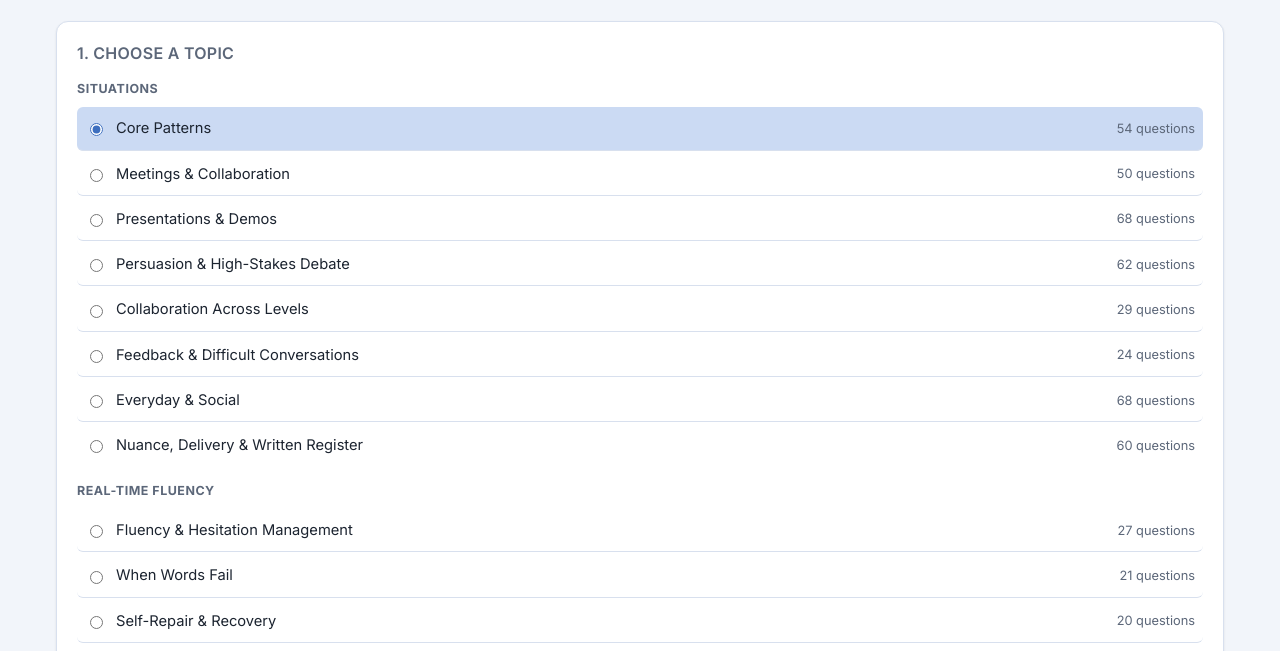
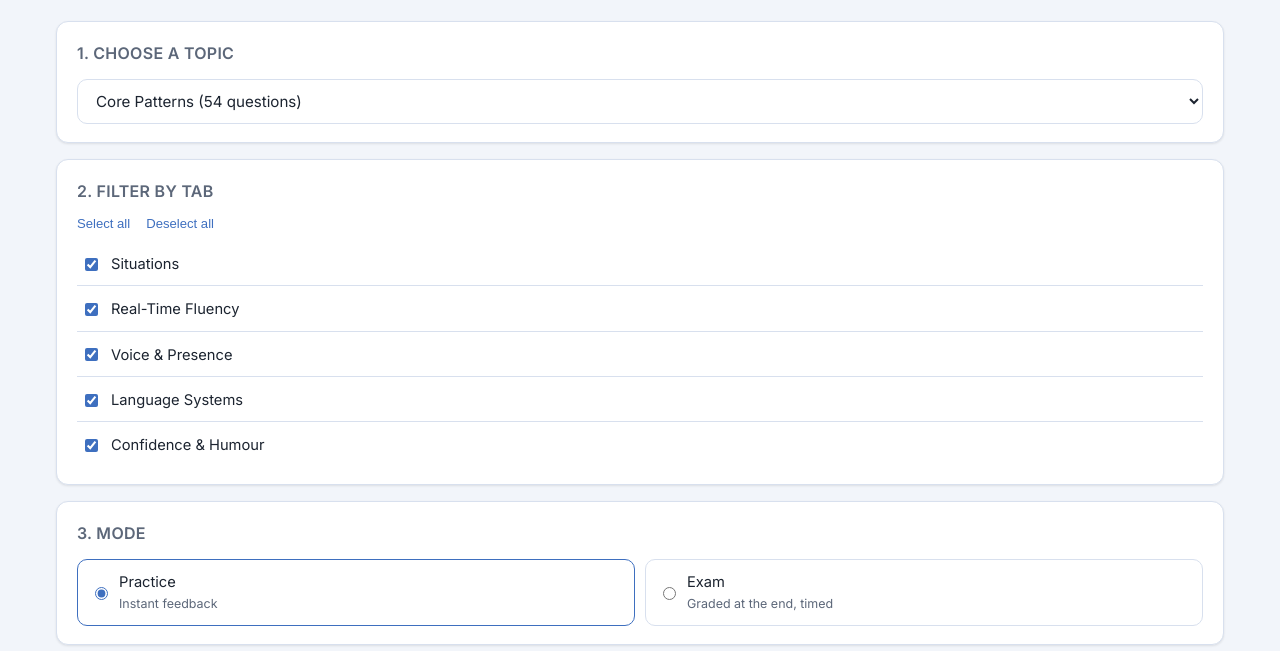
Before and after one commit to maytran8695/chunk-EN, a website: page index.html in a window 1280 px wide. Shown: the part 130-781 px from the top of the page. Drawn offline with Linux system fonts and the light colour scheme.

Commit message:
Switch topic picker to a dropdown, page was getting too tall
37 topics as a row list (even a compact one) pushed the home screen to
~2800px. Replaced with a single <select> with an <optgroup> per tier —
same tier grouping and question counts, one line instead of ~40 rows.

Co-Authored-By: Claude Sonnet 5 <noreply@anthropic.com>

```diff
--- a/app.js
+++ b/app.js
@@ -98,24 +98,21 @@
     // question counts, plus a "mix everything" option — same idea as CBAP's
     // Standard/Advanced/Expert/Mix radios, just generated instead of hard-coded
     // since Chunk Atlas has many more topics than CBAP has exam sets.
-    // Rendered as a compact row list (same look as the "Filter by tab"
-    // checklist below it), not a card grid — keeps a long topic list scannable.
-    const row = (value, label, count, checked) =>
-      `<label class="ka-row"><input type="radio" name="source" value="${value}" ${checked ? "checked" : ""}>` +
-      `<span class="ka-row-label">${escapeHtml(label)}</span>` +
-      `<span class="ka-row-count">${count} questions</span></label>`;
+    // Rendered as a single <select> with an <optgroup> per tier — with 37+
+    // topics a row list (even a compact one) makes the page too tall, a
+    // dropdown keeps step 1 to one line.
+    const option = (value, label, count, selected) =>
+      `<option value="${value}" ${selected ? "selected" : ""}>${escapeHtml(label)} (${count} questions)</option>`;
     const tiers = [...new Set(TOPICS.map(t => t.tier))];
     let html = "";
     for (const tier of tiers) {
       const tierTopics = TOPICS.filter(t => t.tier === tier);
-      html += `<div class="source-tier-label">${escapeHtml(tier)}</div>`;
-      html += `<div class="source-row-list">`;
-      html += tierTopics.map(t => row(t.id, t.label, DATA[t.id] ? DATA[t.id].questions.length : 0, t.id === "core")).join("");
-      html += `</div>`;
+      html += `<optgroup label="${escapeHtml(tier)}">`;
+      html += tierTopics.map(t => option(t.id, t.label, DATA[t.id] ? DATA[t.id].questions.length : 0, t.id === "core")).join("");
+      html += `</optgroup>`;
     }
     const totalQuestions = Object.values(QUESTIONS_BY_UID).length;
-    html += `<div class="source-tier-label">All topics</div>`;
-    html += `<div class="source-row-list">${row("mixed", "Mix everything", totalQuestions, false)}</div>`;
+    html += `<optgroup label="All topics">${option("mixed", "Mix everything", totalQuestions, false)}</optgroup>`;
     document.getElementById("source-select").innerHTML = html;
   }
 
@@ -429,8 +426,8 @@
     });
 
     document.getElementById("btn-start").addEventListener("click", () => {
-      const sourceInput = document.querySelector('input[name="source"]:checked');
-      const source = sourceInput ? sourceInput.value : "core";
+      const sourceSelect = document.getElementById("source-select");
+      const source = sourceSelect && sourceSelect.value ? sourceSelect.value : "core";
       const mode = document.querySelector('input[name="mode"]:checked').value;
       const kaFilter = getSelectedKAs();
       if (kaFilter.length === 0) { alert("Please select at least one tab."); return; }
--- a/index.html
+++ b/index.html
@@ -19,9 +19,9 @@
 
     <div class="card">
       <h2>1. Choose a topic</h2>
-      <div id="source-select">
+      <select id="source-select" class="topic-select">
         <!-- filled dynamically from TOPICS, see app.js renderSourceSelect() -->
-      </div>
+      </select>
     </div>
 
     <div class="card">
--- a/style.css
+++ b/style.css
@@ -158,15 +158,18 @@ body {
 }
 .option-grid:last-child { margin-bottom: 0; }
 
-.source-tier-label {
-  font-size: 0.78rem;
-  font-weight: 700;
-  text-transform: uppercase;
-  letter-spacing: 0.04em;
-  color: var(--text-muted);
-  margin: 4px 0 8px;
+.topic-select {
+  width: 100%;
+  font-family: inherit;
+  font-size: 0.95rem;
+  padding: 11px 14px;
+  border: 1px solid var(--border);
+  border-radius: 10px;
+  background: var(--card-bg);
+  color: var(--text);
+  cursor: pointer;
 }
-.source-tier-label:first-child { margin-top: 0; }
+.topic-select:focus { outline: 2px solid var(--primary); outline-offset: 1px; }
 
 .pill-radio {
   display: flex;
@@ -221,18 +224,6 @@ body {
 }
 .ka-row:last-child { border-bottom: none; }
 .ka-row input { accent-color: var(--primary); flex-shrink: 0; }
-.ka-row-label { flex: 1; min-width: 0; }
-.ka-row-count { color: var(--text-muted); font-size: 0.8rem; flex-shrink: 0; }
-
-.source-row-list {
-  display: flex;
-  flex-direction: column;
-  gap: 2px;
-  margin-bottom: 14px;
-}
-.source-row-list:last-child { margin-bottom: 0; }
-.source-row-list .ka-row { border-radius: 6px; padding-left: 8px; padding-right: 8px; }
-.source-row-list .ka-row:has(input:checked) { background: var(--chip-bg-active); }
 
 .ka-actions {
   margin-bottom: 12px;
```
